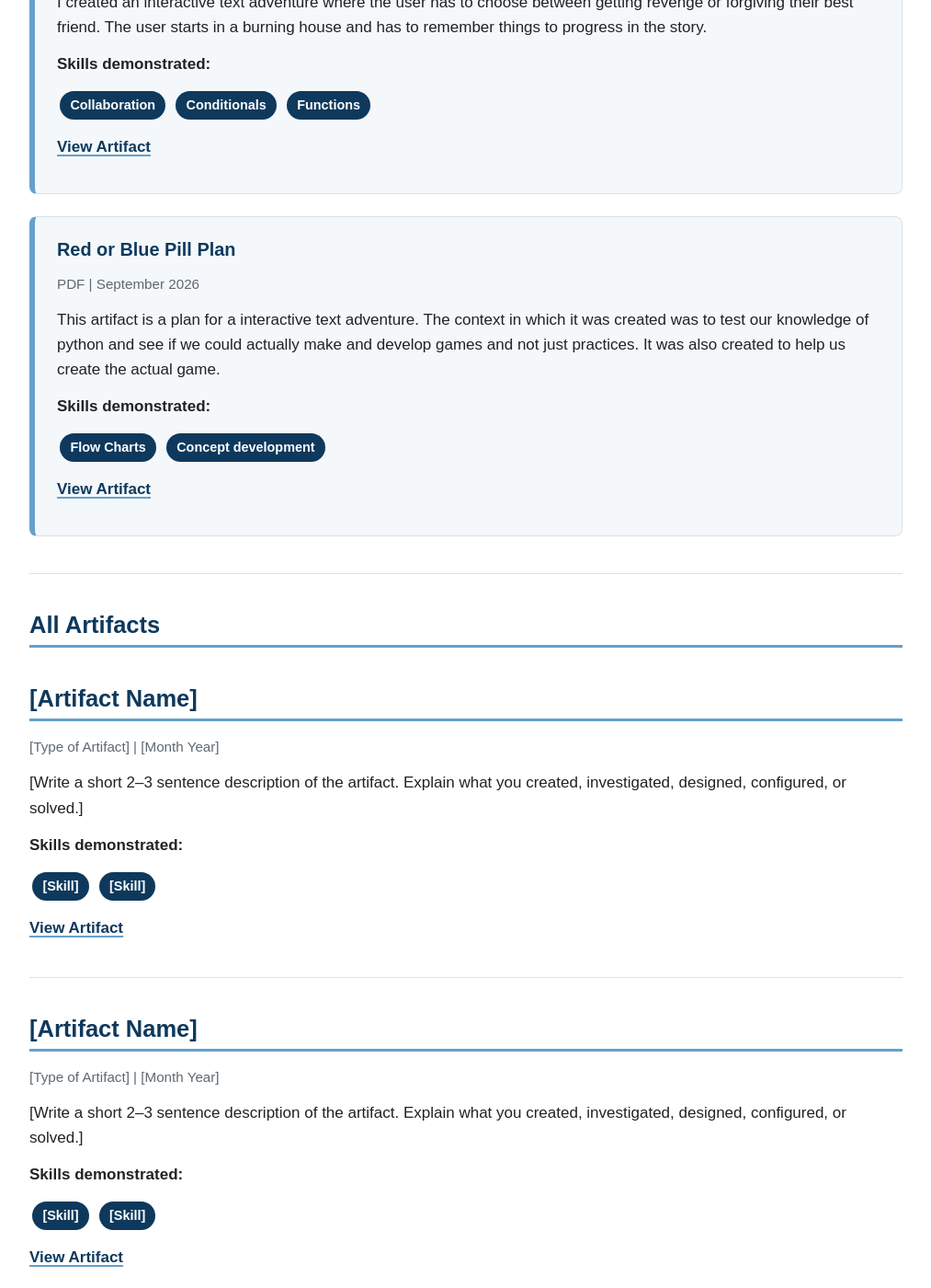
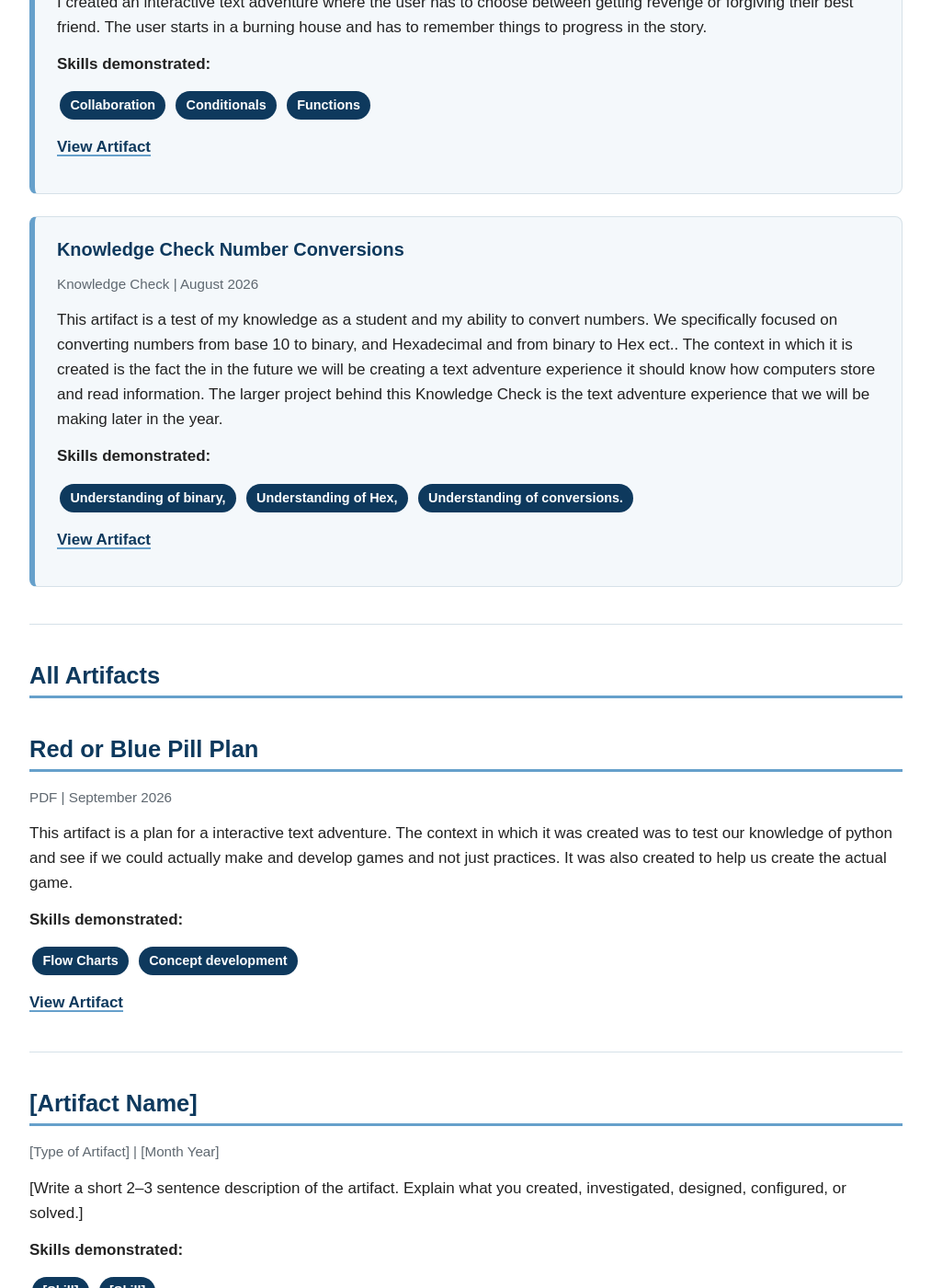
Before and after one commit to Yoav321/Apex-Portfolio, a Jekyll site: the page built from artifacts.md, in a window 1280 px wide and 1400 px high, scrolled down 968 px. Shown: the whole window at 92% size, without its empty margins (133-1146 px from the left). Built offline with Jekyll 4.4.1, drawn with Linux system fonts in a browser that asks for light colours.

Commit message:
update artifacts.md with knowledge check number conversions, rename knowledge check

```diff
--- a/artifacts.md
+++ b/artifacts.md
@@ -49,8 +49,27 @@ I created an interactive text adventure where the user has to choose between get
 
 <div class="artifact-card" markdown="1">
 
-### Red or Blue Pill Plan
-<p class="artifact-meta"> PDF | September 2026 </p>
+### Knowledge Check Number Conversions
+<p class="artifact-meta"> Knowledge Check | August 2026 </p>
+
+This artifact is a test of my knowledge as a student and my ability to convert numbers. We specifically focused on converting numbers from base 10 to binary, and Hexadecimal and from binary to Hex ect.. The context in which it is created is the fact the in the future we will be creating a text adventure experience it should know how computers store and read information. The larger project behind this Knowledge Check is the text adventure experience that we will be making later in the year.
+
+
+**Skills demonstrated:**
+
+<span class="skill-tag">Understanding of binary,</span>
+<span class="skill-tag">Understanding of Hex,</span>
+<span class="skill-tag">Understanding of conversions.</span>
+
+[View Artifact](artifacts/Knowledge_Check_Number_Conversions/)
+
+</div>
+
+---
+## All Artifacts
+
+## Red or Blue Pill Plan
+<p class="artifact-meta"> PDF | September 2026</p>
 
 This artifact is a plan for a interactive text adventure. The context in which it was created was to test our knowledge of python and see if we could actually make and develop games and not just practices. It was also created to help us create the actual game.
 
@@ -60,23 +79,6 @@ This artifact is a plan for a interactive text adventure. The context in which i
 <span class="skill-tag">Concept development</span>
 
 [View Artifact](artifacts/Text_Adventure_Plan/)
-
-</div>
-
----
-## All Artifacts
-
-## [Artifact Name]
-<p class="artifact-meta">[Type of Artifact] | [Month Year]</p>
-
-[Write a short 2–3 sentence description of the artifact. Explain what you created, investigated, designed, configured, or solved.]
-
-**Skills demonstrated:**
-
-<span class="skill-tag">[Skill]</span>
-<span class="skill-tag">[Skill]</span>
-
-[View Artifact](artifacts/ARTIFACT-FOLDER/)
 
 
 ---
```
Also changed, not shown: artifacts/Knowledge_Check_Number_Conversions/Score.jpg (renamed from artifacts/Knowledge_Check/Score.jpg), artifacts/Knowledge_Check_Number_Conversions/index.md (renamed from artifacts/Knowledge_Check/index.md), artifacts/base artifact index file/index.md (renamed from artifacts/base index file/index.md), 1 other file.
